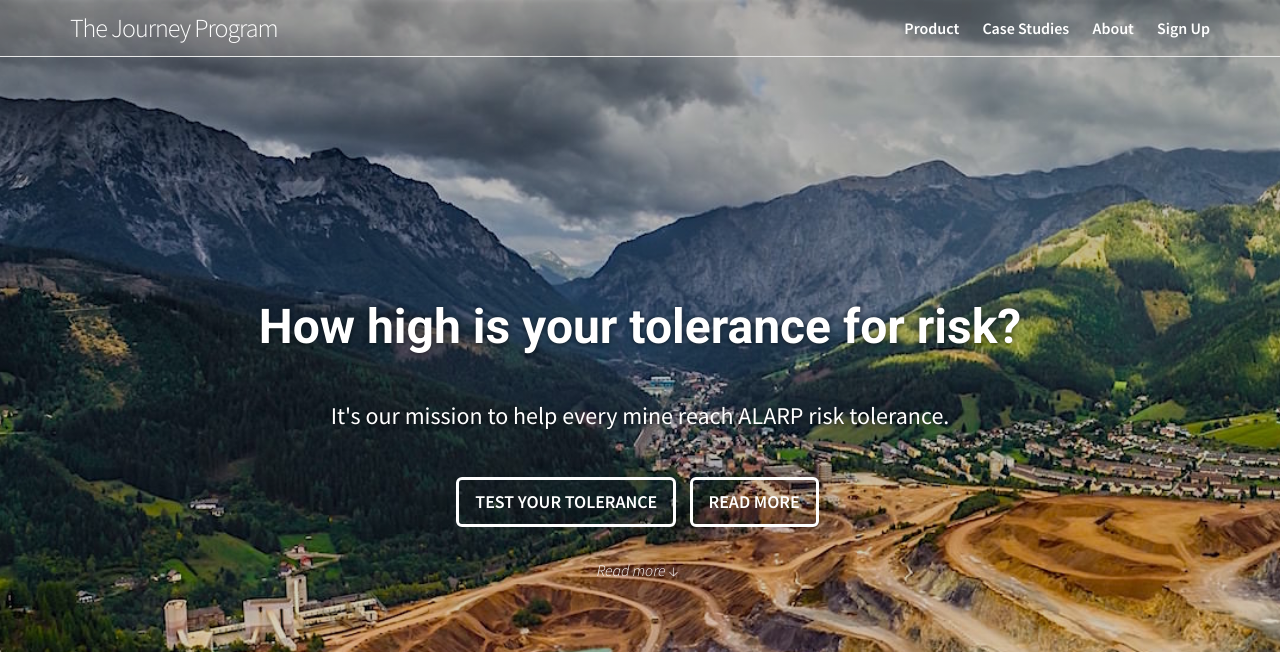
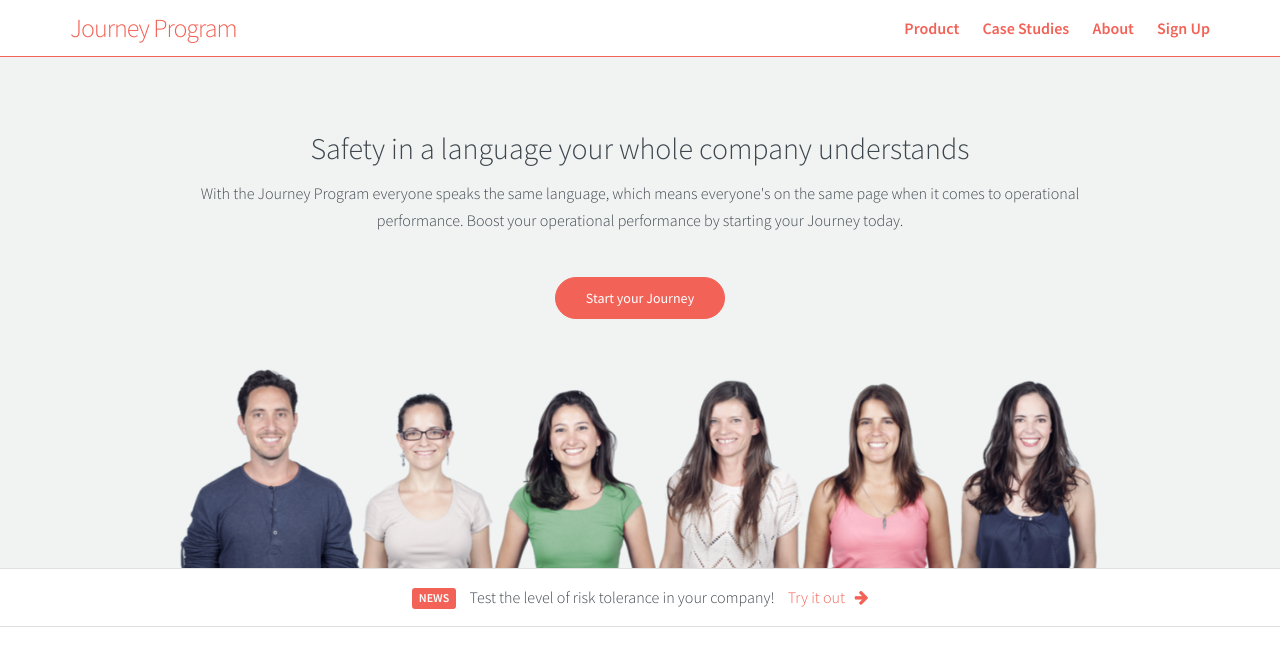
Before and after one commit to journeyprogram/journeyprogram.github.io, a Jekyll site: the page built from index.html, in a window 1280 px wide. Shown: the top 652 px of the page. Built offline with Jekyll 4.4.1, drawn with Linux system fonts in a browser that asks for light colours; nearby versions of some CDN libraries; some of the changed text lies outside the part shown; grey boxes are pictures that could not be loaded.

Commit message:
All change please, all change.

```diff
--- a/_includes/bottomcta.html
+++ b/_includes/bottomcta.html
@@ -3,10 +3,10 @@
     <div class="row space-me">
       <div class="col-md-5 col-md-offset-2">
         <h3>Ready to start your Journey?</h3>
-        <p class="">Get started with a free assessment of your current tolerance.</p>
+        <p>Let's kick things off with some freebies, shall we?! Get started with a free assessment of your current tolerance.</p>
       </div>
       <div class="col-md-3 text-center">
-        <a href="/signup" class="btn btn-lg btn-success">Big Friendly Button!</a>
+        <a href="/signup" class="btn btn-lg btn-jp-inverse">Start your Journey</a>
       </div>
     </div>
   </div>
--- a/_includes/header.html
+++ b/_includes/header.html
@@ -3,8 +3,7 @@
   <div class="container">
     <div class="row">
       <div class="col-sm-12">
-        <a class="site-title" href="{{ site.baseurl }}/">{{ site.title }}</a>
-
+        <a class="site-title" href="{{ site.baseurl }}/">Journey Program</a>
         <nav class="site-nav">
           <a href="#" class="menu-icon">
             <svg viewBox="0 0 18 15">
--- a/_layouts/page.html
+++ b/_layouts/page.html
@@ -12,3 +12,5 @@ layout: default
   </div>
 
 </article>
+
+{% include bottomcta.html %}
--- a/_sass/_jp.scss
+++ b/_sass/_jp.scss
@@ -27,7 +27,7 @@ h1, h2, h3, h4, h5, h6 {
   font-family: $headings-font-family;
 }
 h1 {
-  font-weight: 700;
+  font-weight: 300;
 }
 hr {
   margin-top: $spacing-unit;
@@ -45,17 +45,32 @@ img {
 /* =========================
         General Classes
 ========================= */
-.btn-hero {
+.btn {
+  transition: 0.4s ease;
+  font-weight: 400;
+  padding: 10px 30px;
+  border-radius: 100px;
+}
+.btn-jp {
   background: transparent;
-  border: 3px solid #fff;
+  border: 1px solid $brand-color;
+  color: $brand-color;
+  &:hover {
+    background: $brand-color;
+    color: #fff;
+  }
+}
+.btn-jp-inverse {
+  background: $brand-color;
+  border: 1px solid $brand-color;
   color: #fff;
-  transition: 0.4s ease;
-  margin-bottom: $spacing-unit;
-  font-weight: 700;
+  &:hover {
+    background: #fff;
+    color: $brand-color;
+  }
 }
-.btn-hero:hover {
-  background: rgba(255, 255, 255, 0.5);
-  color: $text-color;
+.label-jp {
+  background: $brand-color;
 }
 .pad-me {
   padding: $spacing-unit 0;
@@ -66,6 +81,9 @@ img {
 }
 .pad-top {
   padding-top: $spacing-unit;
+}
+.pad-bottom {
+  padding-bottom: $spacing-unit;
 }
 .panel-case-study {
   .panel-heading {
@@ -94,54 +112,39 @@ img {
         Header
 ========================= */
 .site-header {
+  border-top: 0;
+  border-color: $brand-color;
   background: #fff;
+  width: 100%;
+  .site-title,
+  .page-link {
+    color: $brand-color;
+  }
   .trigger {
     font-weight: 600;
-  }
-}
-#home,
-#product {
-  .site-header {
-    border-top: 0;
-    top: 0;
-    position: absolute;
-    width: 100%;
-    background: rgba(192, 180, 167, 0.15);
-  }
-  .site-title,
-  .page-link {
-    color: #fff;
   }
 }
 /* =========================
         Homepage
 ========================= */
-.hero {
-  background: linear-gradient(rgba(0, 0, 0, 0.30), rgba(0, 0, 0, 0.10)) , url('/img/mine.jpg') bottom;
-  background-size: cover;
-  // background: url("/img/herobg.png") repeat;
-  min-height: 100vh;
-  display: flex;
-  align-items: center;
-  color: #fff;
-  h1,
-  .lead {
-    text-shadow: 0 1px 5px rgba(0,0,0,0.55);
-    margin-bottom: $spacing-unit * 1.5;
+#hero {
+  padding-bottom: 0;
+  img {
+    margin-bottom: 0;
   }
-  h1 {
-    font-size: 3rem;
-  }
-  .lead {
-    font-weight: 500;
-    font-size: 1.5rem;
-  }
-
-  a {
-    color: #fff;
+}
+.after-hero {
+  padding: 15px;
+  background: #fff;
+  border-top: 1px solid #e0e0e0;
+  border-bottom: 1px solid #e0e0e0;
+  text-align: center;
+  ul {
+    margin: 0;
   }
 }
 #about {
+  background: #fff;
   .panel-heading {
     text-align: center;
     background: #fff;
@@ -151,38 +154,43 @@ img {
     font-weight: bold;
   }
 }
-#tolerance {
-  color: #fff;
-  background: $dark-color;
-  padding-top: $spacing-unit * 2;
-  padding-bottom: $spacing-unit * 2;
-  iframe {
-    width: 100%;
-    height: 500px;
-    border: 1px solid #75c0bd;
-    margin-bottom: $spacing-unit;
-  }
+.feature-photo {
+  width: 50%;
+  float: right;
+}
+.fp-left {
+  background: url('/img/mine.jpg') center;
+  background-size: cover;
+}
+.fp-right {
+  background: url('/img/dustyboots.jpg') center;
+  background-size: cover;
 }
 #marcus {
-  padding-bottom: 0px;
-  color: #fff;
-  background: #f36256;
-  .row {
+  background: #fff;
+  .marcus-wrapper {
+    width: 100%;
+    background: #fff;
+    border: 2px solid #ddd;
     display: flex;
+    align-items: stretch;
+    transition: 0.3s ease;
+    &:hover {
+      border-color: $brand-color;
+    }
+    .photo {
+      float: left;
+      margin-left: -1px;
+      width: 40%;
+      background: url('/img/jonsnow.jpg') center;
+      background-size: cover;
+    }
+    .info {
+      padding: $spacing-unit;
+      float: right;
+      width: 60%;
+    }
   }
-  .col-sm-6:first-child {
-    padding-top: $spacing-unit;
-    padding-bottom: $spacing-unit;
-  }
-  .col-sm-6:last-child {
-    background: linear-gradient(rgba(239, 45, 63, 0.00), rgba(239, 45, 63, 0.00)) , url('/img/jonsnow.png') bottom no-repeat;
-    background-size: contain;
-    min-height: 400px;
-    align-self: flex-end;
-  }
-}
-#newsroll {
-  @extend #about;
 }
 
 // =========================
@@ -191,7 +199,7 @@ img {
 #product-hero {
   padding-top: $spacing-unit * 3;
   padding-bottom: $spacing-unit * 2;
-  background: url('/img/product2.jpg') repeat-x;
+  background: url('/img/product2.png') repeat-x;
   color: #fff;
   height: 50vh;
   display: flex;
@@ -201,17 +209,19 @@ img {
 #product-3 {
   @extend .white-bg;
 }
-#product-2 {
-  padding-bottom: 0;
-  img {
-    margin-bottom: 0;
-  }
-}
+
 /* =========================
         Pages General
 ========================= */
+iframe {
+  width: 100%;
+  height: 500px;
+  border: 1px solid $brand-color;
+  margin-bottom: $spacing-unit;
+}
 #bottomcta {
   @extend .white-bg;
+  border-top: 1px solid #e0e0e0;
 }
 .sidenav-header {
   background: url('/img/desert.jpg') center;
@@ -237,8 +247,8 @@ footer.site-footer {
   }
 }
 a {
-  color: #75c0bd;
+  color: #f36256;
   &:hover {
-    color: darken(#75c0bd, 10%);
+    color: darken(#f36256, 10%);
   }
 }
--- a/css/main.scss
+++ b/css/main.scss
@@ -5,16 +5,16 @@
 
 // Our variables
 $base-font-family: 'Source Sans Pro', "Helvetica Neue", Helvetica, Arial, sans-serif;
-$headings-font-family: 'Roboto', $base-font-family;
+$headings-font-family: $base-font-family;
 $base-font-size:   16px;
 $base-font-weight: 300;
 $small-font-size:  $base-font-size * 0.875;
 $base-line-height: 1.5;
 $spacing-unit:     30px;
-$text-color:       #111;
+$text-color:       rgb(61, 70, 77);
 $background-color: #f1f3f2;
-$brand-color:      #2a7ae2;
-$dark-color:       rgba(61, 70, 77, 1.00);
+$brand-color:      #f36256;
+$dark-color:       #707070;
 $grey-color:       #828282;
 $grey-color-light: lighten($grey-color, 40%);
 $grey-color-dark:  darken($grey-color, 25%);
--- a/index.html
+++ b/index.html
@@ -3,102 +3,69 @@ layout: htmlpage
 bodyid: home
 ---
 
-<div class="hero">
-  <div class="container-fluid">
-    <div class="row">
-      <div class="col-sm-12 text-center">
-        <h1>How high is your tolerance for risk?</h1>
-        <p class="lead">It's our mission to help every mine reach ALARP risk tolerance.</p>
-        <ul class="list-inline">
-          <li><a href="#tolerance" class="btn btn-lg btn-hero smooth_scroll">TEST YOUR TOLERANCE</a></li>
-          <li><a href="#about" class="btn btn-lg btn-hero smooth_scroll">READ MORE</a></li>
-          <!-- <li><a href="/signup" class="btn btn-lg btn-hero">SIGN UP</a></li> -->
-        <p><em><a href="#about" class="smooth_scroll">Read more ↓ </a></em></p>
+<section id="hero">
+  <div class="container">
+    <div class="row pad-top">
+      <div class="col-md-offset-1 col-md-10 text-center">
+        <h2>Safety in a language your whole company understands</h2>
+        <p>With the Journey Program everyone speaks the same language, which means everyone's on the same page when it comes to operational performance. Boost your operational performance by starting your Journey today.</p>
+        <br />
+        <p><a href="#about" class="btn btn-jp-inverse smooth_scroll">Start your Journey</a></p>
+        <img src="/img/company.png" />
       </div>
-    </div>
-  </div>
-</div>
-
-<section id="tolerance">
-  <div class="container">
-    <div class="row">
-
-      <div class="col-md-5">
-        <h2>Test your tolerance</h1>
-        <p class="lead">A five question test isn't enough to accurately analyse your safety performance but at least it might make you ask the question; is it time we had a bit of a sit down and thought about this again?</p>
-        <p>Lorem ipsum dolor sit amet, consectetur adipisicing elit, sed do eiusmod tempor incididunt ut labore et dolore magna aliqua. Ut enim ad minim veniam, quis nostrud exercitation ullamco laboris nisi ut aliquip ex ea commodo consequat.</p>
-        <p><a href="/" class="btn btn-hero">Learn How We Process Risk</a></p>
-        <p>Tolerance assessment not loading? <a href="https://samjamead.typeform.com/to/kHkmFu" target="_blank">Access it here</a>.</p>
-      </div>
-
-      <div class="col-md-offset-1 col-md-6">
-        <!-- Change the width and height values to suit you best -->
-        <div class="typeform-widget" data-url="https://samjamead.typeform.com/to/kHkmFu" data-text="Test Your Tolerance"></div>
-        <script>(function(){var qs,js,q,s,d=document,gi=d.getElementById,ce=d.createElement,gt=d.getElementsByTagName,id='typef_orm',b='https://s3-eu-west-1.amazonaws.com/share.typeform.com/';if(!gi.call(d,id)){js=ce.call(d,'script');js.id=id;js.src=b+'widget.js';q=gt.call(d,'script')[0];q.parentNode.insertBefore(js,q)}})()</script>
-      </div>
-
     </div>
   </div>
 </section>
 
+<div class="after-hero">
+  <ul class="list-inline">
+    <li><span class="label label-jp">NEWS</span></li>
+    <li>Test the level of risk tolerance in your company!</li>
+    <li><a href="/tolerance">Try it out &nbsp; <i class="fa fa-arrow-right"></i></a></li>
+  </ul>
+</div>
+
 <section id="about">
   <div class="container">
-    <div class="row text-center">
-      <div class="col-md-offset-2 col-md-8">
-        <h2>About the Journey Program</h2>
-        <p class="lead">A mission to eradicate fatalities on mine sites.</p>
+    <div class="row pad-bottom highlights">
+      <div class="col-md-4">
+        <img src="img/mine.jpg" alt="A mine in Austria" />
+        <p><strong>Predict incidents before they occur</strong></p>
+        <p>Lorem ipsum dolor sit amet, consectetur adipisicing elit, sed do eiusmod tempor incididunt ut labore et dolore magna aliqua. Ut enim ad minim veniam. </p>
+      </div>
+      <div class="col-md-4">
+        <img src="img/carslide.jpg" alt="A mine in Austria" />
+        <p><strong>Address underperforming units</strong></p>
+        <p>Luis nostrud exercitation ullamco laboris nisi ut aliquip ex ea commodo consequat. Duis aute irure dolor in reprehenderit in voluptate velit esse cillum dolore eu fugiat nulla pariatur. </p>
+      </div>
+      <div class="col-md-4">
+        <img src="img/bikeslide.jpg" alt="A mine in Austria" />
+        <p><strong>Promote communication through shared language</strong></p>
+        <p>Excepteur sint occaecat cupidatat non proident, sunt in culpa qui officia deserunt mollit anim id est laborum.</p>
       </div>
     </div>
+
     <div class="row">
-      <div class="col-md-offset-3 col-md-6">
+      <div class="col-md-offset-2 col-md-8 text-center">
+        <p><a href="/product" class="btn btn-jp-inverse smooth_scroll">Find out more</a></p>
+      </div>
+    </div>
+
+  </div>
+</section>
+
+<section>
+  <div class="container">
+    <div class="row pad-me">
+
+      <div class="col-md-6">
+        <h2>Focused on performance, not just safety</h2>
         <hr />
+
+        <p>It's a positive feedback loop that iterates infinitely: A safe mine is a more productive mine.</p>
+
         <p>Every three weeks, someone <strong>dies</strong> on a mine site in Western Australia. It's totally avoidable, but that's not the worst of it: Globally, someone dies in the primary resources sector every 35 minutes.</p>
         <p><strong>We're here to reduce those figures to zero.</strong></p>
-        <p>The Journey Program is a novel approach to organisational safety management, based on improving the <strong>performance</strong> and <strong>profitability</strong> of mine sites everywhere.</p>
-      </div>
-    </div>
-    <div class="row space-me-double">
-      <div class="col-md-4">
-        <div class="panel panel-default">
-          <div class="panel-heading">
-            <h3 class="panel-title pad-me"><i class="fa fa-ambulance fa-4x" aria-hidden="true"></i></h3>
-          </div>
-          <div class="panel-body">
-            <strong>Benefit number one</strong> Predict the likelihood of a serious incident occurring within in your operation.
-          </div>
-        </div>
-      </div>
-      <div class="col-md-4">
-        <div class="panel panel-default">
-          <div class="panel-heading">
-            <h3 class="panel-title pad-me"><i class="fa fa-line-chart fa-4x" aria-hidden="true"></i></h3>
-          </div>
-          <div class="panel-body">
-            <strong>Benefit number two</strong> is beneficial because of all the benefits it brings you, the reader! So you had better keep reading.
-          </div>
-        </div>
-      </div>
-      <div class="col-md-4">
-        <div class="panel panel-default">
-          <div class="panel-heading">
-            <h3 class="panel-title pad-me"><i class="fa fa-clock-o fa-4x" aria-hidden="true"></i></h3>
-          </div>
-          <div class="panel-body">
-            <strong>Benefit number THREE</strong> Decrease the time it takes your operation to reach an acceptable level of risk.
-          </div>
-        </div>
-      </div>
-    </div>
-    <div class="row text-center">
-      <div class="col-md-offset-2 col-md-8">
-        <h2>Focused on performance, not just safety</h2>
-        <p class="lead">It's a positive feedback loop: A safe mine is a more productive mine.</p>
-      </div>
-    </div>
-    <div class="row">
-      <div class="col-md-offset-3 col-md-6">
-        <hr />
-        <p>Lorem ipsum dolor sit amet, consectetur adipisicing elit, sed do eiusmod tempor incididunt ut labore et dolore magna aliqua. Ut enim ad minim veniam, quis nostrud exercitation ullamco laboris nisi ut aliquip ex ea commodo consequat.</p>
 
         <blockquote class="space-me">
           The Journey Program took us from being a XYZ kind of company to being a ABC kind of company in three months. Now we only kill someone once every blue moon. Astronomical Blue Moons happen either once every two to three years or so, depending on which of the two definitions you apply. So that's not too bad!
@@ -106,6 +73,16 @@ bodyid: home
             Important person from Big Mine
           </footer>
         </blockquote>
+
+        <p>The Journey Program is a novel approach to organisational safety management, based on improving the <strong>performance</strong> and <strong>profitability</strong> of mine sites everywhere.</p>
+
+        <p>Lorem ipsum dolor sit amet, consectetur adipisicing elit, sed do eiusmod tempor incididunt ut labore et dolore magna aliqua. Ut enim ad minim veniam, quis nostrud exercitation ullamco laboris nisi ut aliquip ex ea commodo consequat.</p>
+
+        <br />
+
+      </div>
+
+      <div class="col-md-offset-1 col-md-5">
 
         <div class="panel panel-default panel-case-study">
           <div class="panel-heading">
@@ -119,22 +96,32 @@ bodyid: home
 
         <p>Duis aute irure dolor in reprehenderit in voluptate velit esse cillum dolore eu fugiat nulla pariatur. Excepteur sint occaecat cupidatat non proident, sunt in culpa qui officia deserunt mollit anim id est laborum.</p>
       </div>
+
     </div>
   </div>
 </section>
 
+<div class="clearfix">
+  <div class="feature-photo fp-left"></div>
+  <div class="feature-photo fp-right"></div>
+</div>
+
 <section id="marcus">
   <div class="container">
     <div class="row">
-      <div class="col-sm-6">
-        <h2 class="text-center">Meet Marcus</h2>
-        <p class="lead text-center">About Dr Marcus Cattani</p>
-        <hr />
-        <p>Supreme Overlord of the safety injury, Marcus will change your life in ways you currently can't imagine. Just wait and see!</p>
-        <p>Lorem ipsum dolor sit amet, consectetur adipisicing elit, sed do eiusmod tempor incididunt ut labore et dolore magna aliqua. Ut enim ad minim veniam, quis nostrud exercitation ullamco laboris nisi ut aliquip ex ea commodo consequat.</p>
-        <p class="text-center space-me"><a href="/marcus/" class="btn btn-hero">Read more</a></p>
-      </div>
-      <div class="col-sm-6">
+      <div class="col-sm-offset-1 col-sm-10 pad-me-double">
+        <div class="marcus-wrapper clearfix">
+          <div class="photo">
+
+          </div>
+          <div class="info">
+            <div>
+              <h2>World Class Vision</h2>
+              <p>Meet Marcus, Dr, Supreme Overlord of the safety injury. Marcus will change your life in ways you currently can't imagine. Just wait and see! Pommy ipsum ponce could be a bit of a git cornish pasty a reet bobbydazzler, numbskull clock round the earhole scally man and his whippet, getting on my wick off with her head a right royal knees up oopsy-daisies.</p>
+              <p><a href="/marcus/">Read more about Dr Cattani</a></p>
+            </div>
+          </div>
+        </div>
       </div>
     </div>
   </div>
@@ -146,8 +133,8 @@ bodyid: home
       <div class="col-md-offset-3 col-md-6 text-center">
 
         <h2>Latest News</h2>
+        <hr />
         <p class="lead">Keep up to date with the Journey Program</p>
-
       </div>
       <div class="row">
 
--- a/js/jpscripts.js
+++ b/js/jpscripts.js
@@ -26,6 +26,18 @@ $('a.smooth_scroll').click(function(){
   return false;
 });
 
+// Set height of .feature-photo
+
+dynanicPhotoHeight();
+
+$( window ).resize(function() {
+  dynanicPhotoHeight();
+});
+
+function dynanicPhotoHeight() {
+  var featurePhotoWidth = $( ".feature-photo" ).width();
+  $(".feature-photo").css("height", (featurePhotoWidth * 0.66));
+}
 
 // Dynamically set bottom margin of body for sticky footer
 
```
Also changed, not shown: tolerance.md (added, +19 -0 lines), img/carSlide.jpg, img/company.png, img/jonsnow.jpg (added), img/jonsnow.png (deleted), img/logo.jpg (added), img/logo.png (added), img/mine.jpg, img/product2.png (added), 2 other files.
